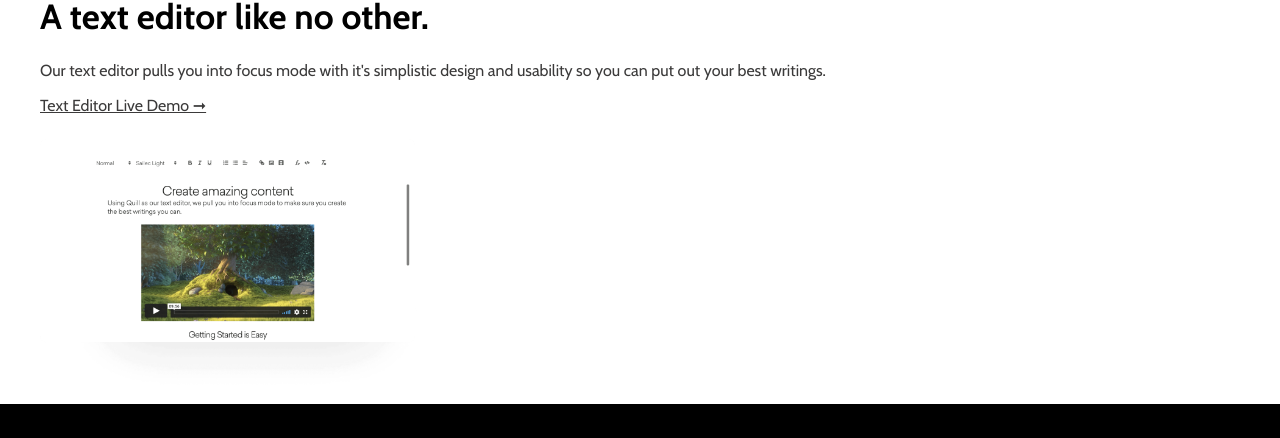
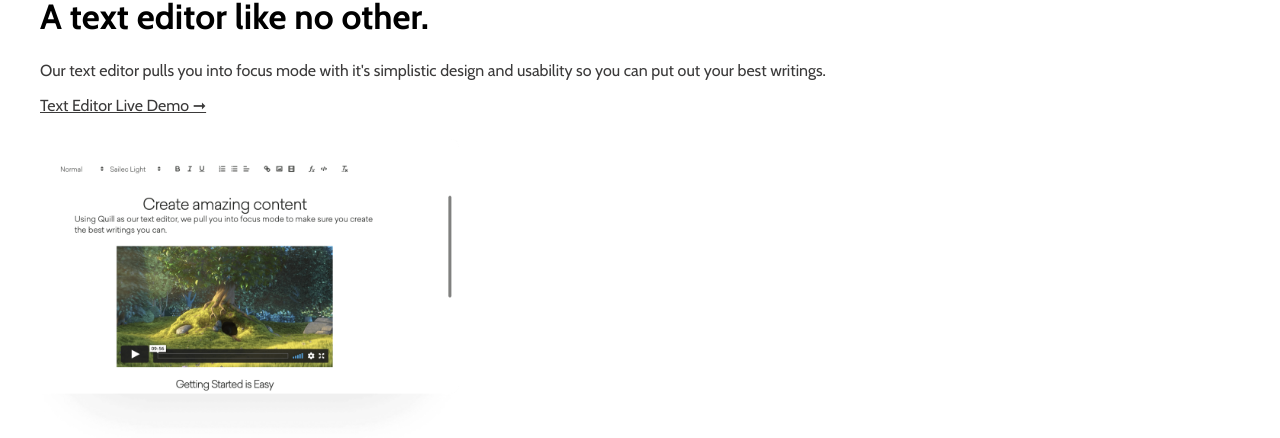
Before and after one commit to AydenAshcroft/AydenAshcroft.github.io, a plain HTML site: page index.html in a window 1280 px wide. Shown: the part 2196-2634 px from the top of the page. Drawn offline with nearby package versions, Linux system fonts and the light colour scheme.

Commit message:
Update style.css
Playing around with last img. positioning

```diff
--- a/style.css
+++ b/style.css
@@ -234,7 +234,9 @@ input {
 
 .video {
 
-    width: 400px;
+    width: 500px;
+    position: relative;
+    right: 50px;
 
 }
 
```
